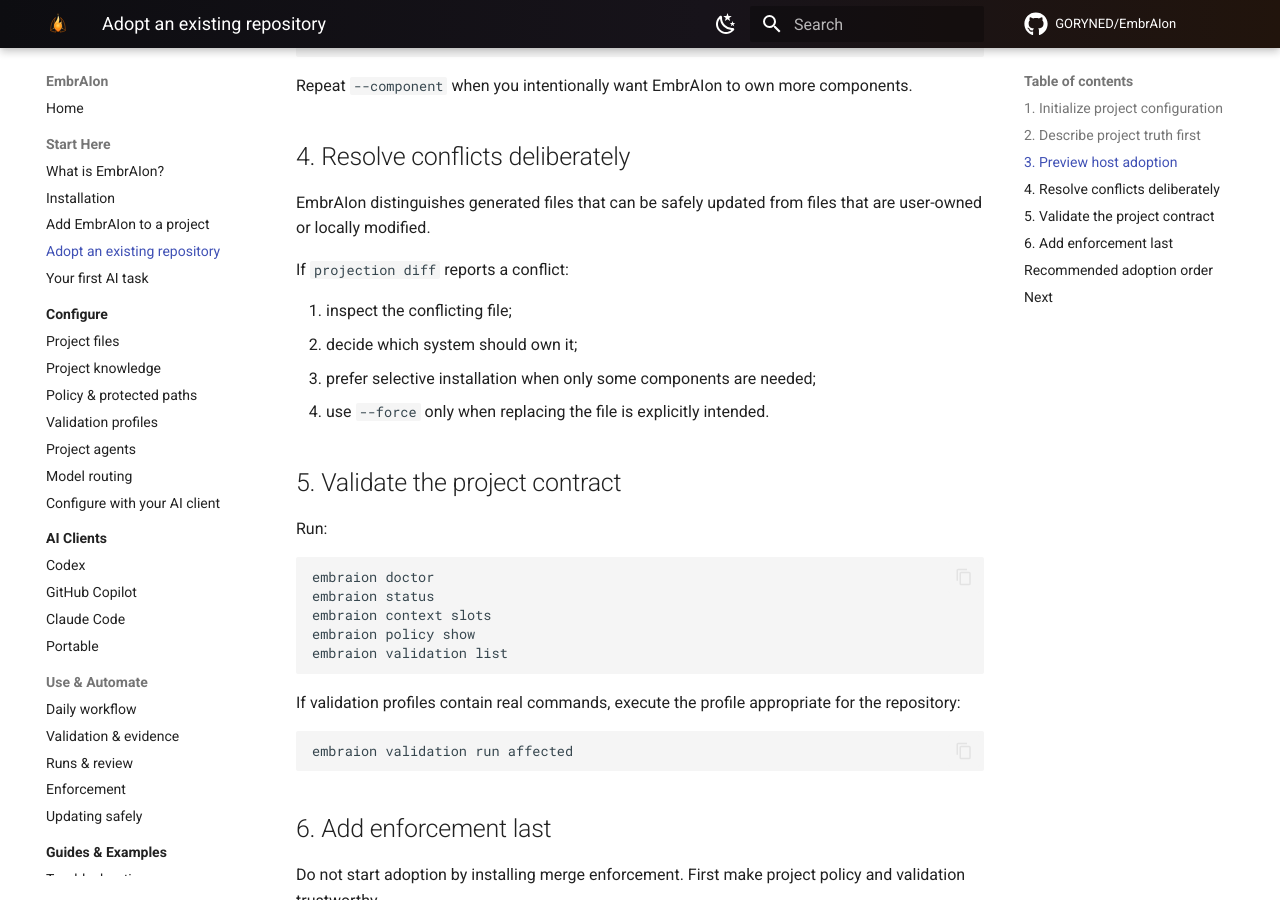
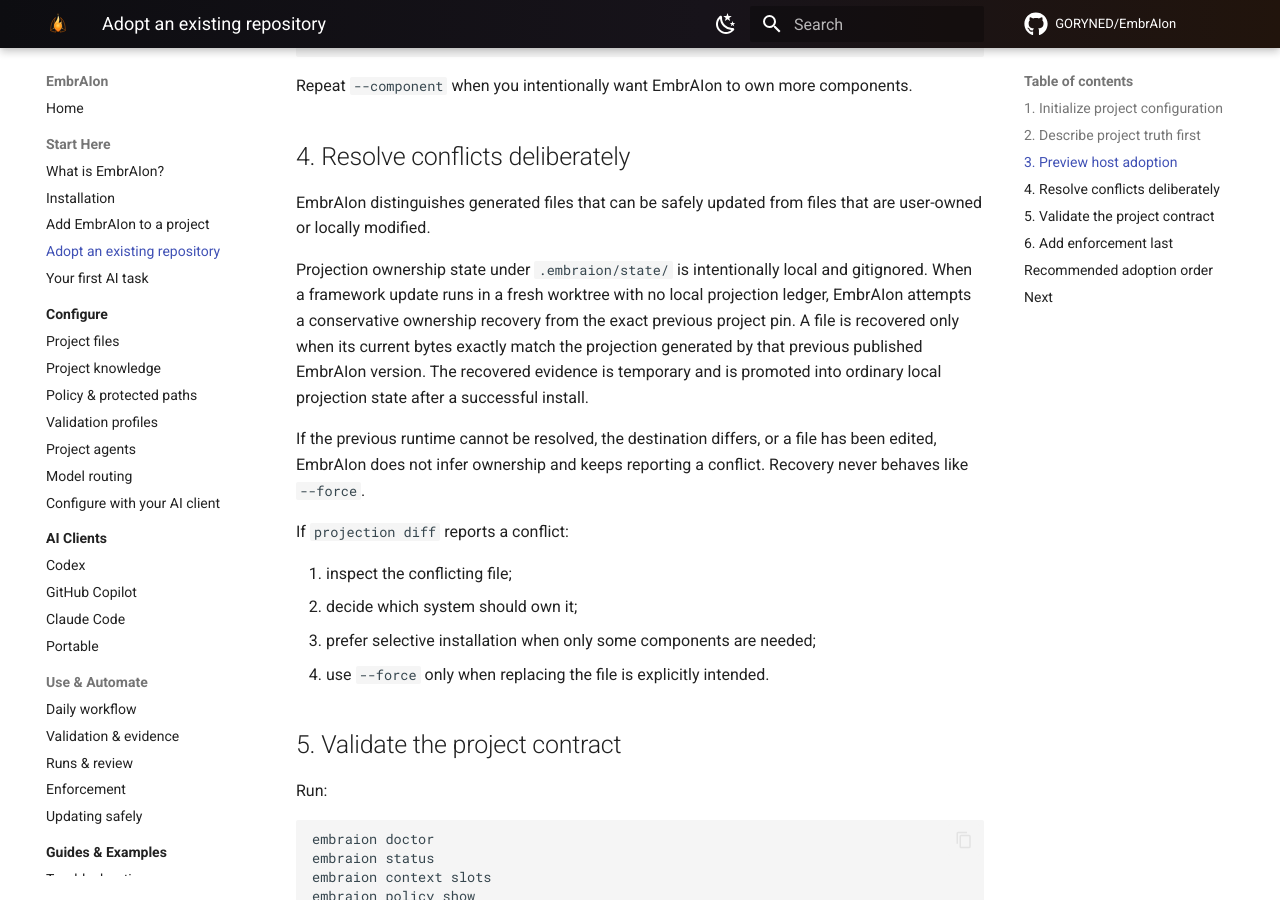
Before and after one commit to GORYNED/EmbrAIon, an MkDocs documentation site: the page built from docs/getting-started/existing-repository.md, in a window 1280 px wide and 900 px high, scrolled down 1452 px. Built offline with MkDocs 1.6.1 and Material for MkDocs 9.7.7, drawn with Linux system fonts in a browser that asks for light colours; comment, search, counter and statistics services are not loaded.

Commit message:
Document fresh-worktree projection ownership recovery

```diff
--- a/docs/getting-started/existing-repository.md
+++ b/docs/getting-started/existing-repository.md
@@ -60,6 +60,10 @@ Repeat `--component` when you intentionally want EmbrAIon to own more components
 
 EmbrAIon distinguishes generated files that can be safely updated from files that are user-owned or locally modified.
 
+Projection ownership state under `.embraion/state/` is intentionally local and gitignored. When a framework update runs in a fresh worktree with no local projection ledger, EmbrAIon attempts a conservative ownership recovery from the exact previous project pin. A file is recovered only when its current bytes exactly match the projection generated by that previous published EmbrAIon version. The recovered evidence is temporary and is promoted into ordinary local projection state after a successful install.
+
+If the previous runtime cannot be resolved, the destination differs, or a file has been edited, EmbrAIon does not infer ownership and keeps reporting a conflict. Recovery never behaves like `--force`.
+
 If `projection diff` reports a conflict:
 
 1. inspect the conflicting file;
```
